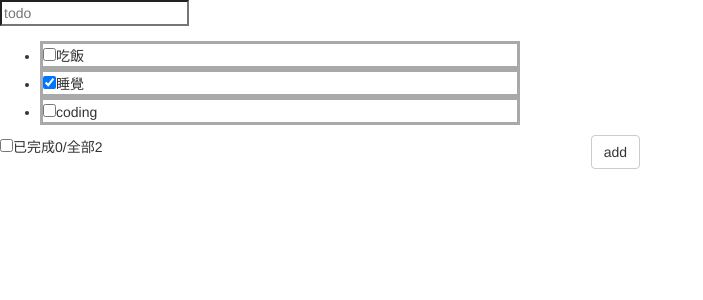
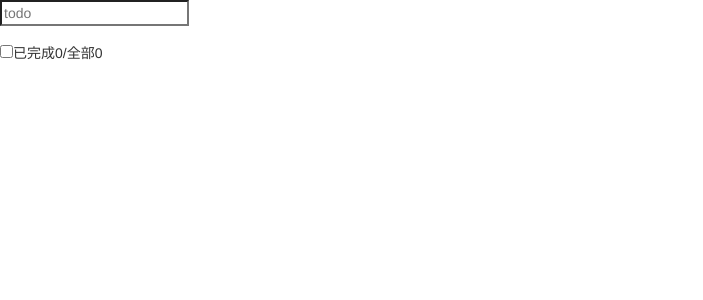
Before and after one commit to jiechen12345/vue_demo, a Vue app: page / in a window 1280 px wide. Shown: the top 300 px of the page, without its empty margins (0-703 px from the left). Built offline with nearby package versions, Linux system fonts and the light colour scheme.

Commit message:
測試自訂義觸發

```diff
--- a/src/App.vue
+++ b/src/App.vue
@@ -1,8 +1,8 @@
 <template>
   <div style="width: 50%;">
-    <todo-header :addTodo="addTodo"></todo-header>
+    <todo-header @addTodo="addTodo"></todo-header> <!--改用自訂義觸發-->
     <todo-list :todos="todos" :delTodo="delTodo"></todo-list>
-    <todo-footer/>
+    <todo-footer :todos="todos" :delCompleteTodos="delCompleteTodos" :selectAllTodos="selectAllTodos"/>
   </div>
 </template>
 
@@ -11,21 +11,35 @@
   import TodoList from './components/TodoList.vue'
   import TodoFooter from './components/TodoFooter.vue'
   export default {
-      data () {
-          return {
-              todos: [
-                {title: '吃飯', complete: false},
-                {title: '睡覺', complete: true},
-                {title: 'coding', complete: false}
-              ]
-          }
-      },
+    data () {
+      return {
+        /* 取得localStorage的值 並且轉成json */
+        todos: JSON.parse(window.localStorage.getItem('todos_key') || '[]')
+      }
+    },
     methods: {
       addTodo (todo) {
         this.todos.unshift(todo)
       },
       delTodo (index) {
-          this.todos.splice(index, 1)
+        this.todos.splice(index, 1)
+      },
+      delCompleteTodos () {
+        /* '過濾' 出沒有完成的 */
+        this.todos = this.todos.filter(todo => !todo.complete)
+      },
+      selectAllTodos (isCheck) {
+        /* 遍歷所有的todo 把complete值改為isCheck */
+        this.todos.forEach(todo => todo.complete = isCheck)
+      }
+    },
+    watch: {
+      todos: {
+        deep: true, /* 深度監視todos有變動就存檔 */
+        handler: function (value) {
+            console.log(JSON.stringify(value))
+          window.localStorage.setItem('todos_key', JSON.stringify(value))
+        }
       }
     },
     components: {
--- a/src/components/TodoFooter.vue
+++ b/src/components/TodoFooter.vue
@@ -1,17 +1,38 @@
 <template>
-    <div>
-<label>
-  <input type="checkbox"/>
-</label>
-      <span>
-        <span>已完成0</span>/全部2
+  <div>
+    <label>
+      <input type="checkbox" v-model="isAllCheck"/>
+    </label>
+    <span>
+        <span>已完成{{completeSize}}</span>/全部{{todos.length}}
       </span>
-      <button class="btn btn-default pull-right">add</button>
-    </div>
+    <button class="btn btn-danger pull-right" v-show="completeSize" @click="delCompleteTodos">清除已完成todo</button>
+  </div>
 </template>
 
 <script>
-    export default {}
+  export default {
+    props: {
+      todos: Array,
+      delCompleteTodos: Function,
+      selectAllTodos: Function
+    },
+    computed: {
+      completeSize () {
+        /* reduce 可以取的回傳值再次計算 */
+        return this.todos.reduce((total, todo) => total + (todo.complete ? 1 : 0), 0)
+      },
+      /* '讀取'值並'監視'值的變化 雙向影響 所以用get set */
+      isAllCheck: {
+        get () {
+          return this.completeSize === this.todos.length && this.completeSize > 0
+        },
+        set (value) { /* value是當前checkbox的值 */
+          this.selectAllTodos(value)
+        }
+      }
+    }
+  }
 </script>
 
 <style>
--- a/src/components/TodoHeader.vue
+++ b/src/components/TodoHeader.vue
@@ -6,9 +6,9 @@
 
 <script>
   export default {
-      props: {
-        addTodo: Function
-      },
+    props: {
+      /* addTodo: Function 改用自訂義觸發 */
+    },
     data () {
       return {
         title: ''
@@ -24,15 +24,17 @@
         }
         /* 2. 根據輸入生成一個todo物件 */
         const todo = {
-            title,
-          complate: false
+          title,
+          complete: false
         }
         /* 3. 添加到todos */
-        this.addTodo(todo)
+        /* this.addTodo(xx) 改用自訂義觸發 */
+        this.$emit('addTodo', todo)
         /* 4. 清除輸入框 */
         this.title = ''
       }
-    }
+    },
+    watch: {}
   }
 </script>
 
```
